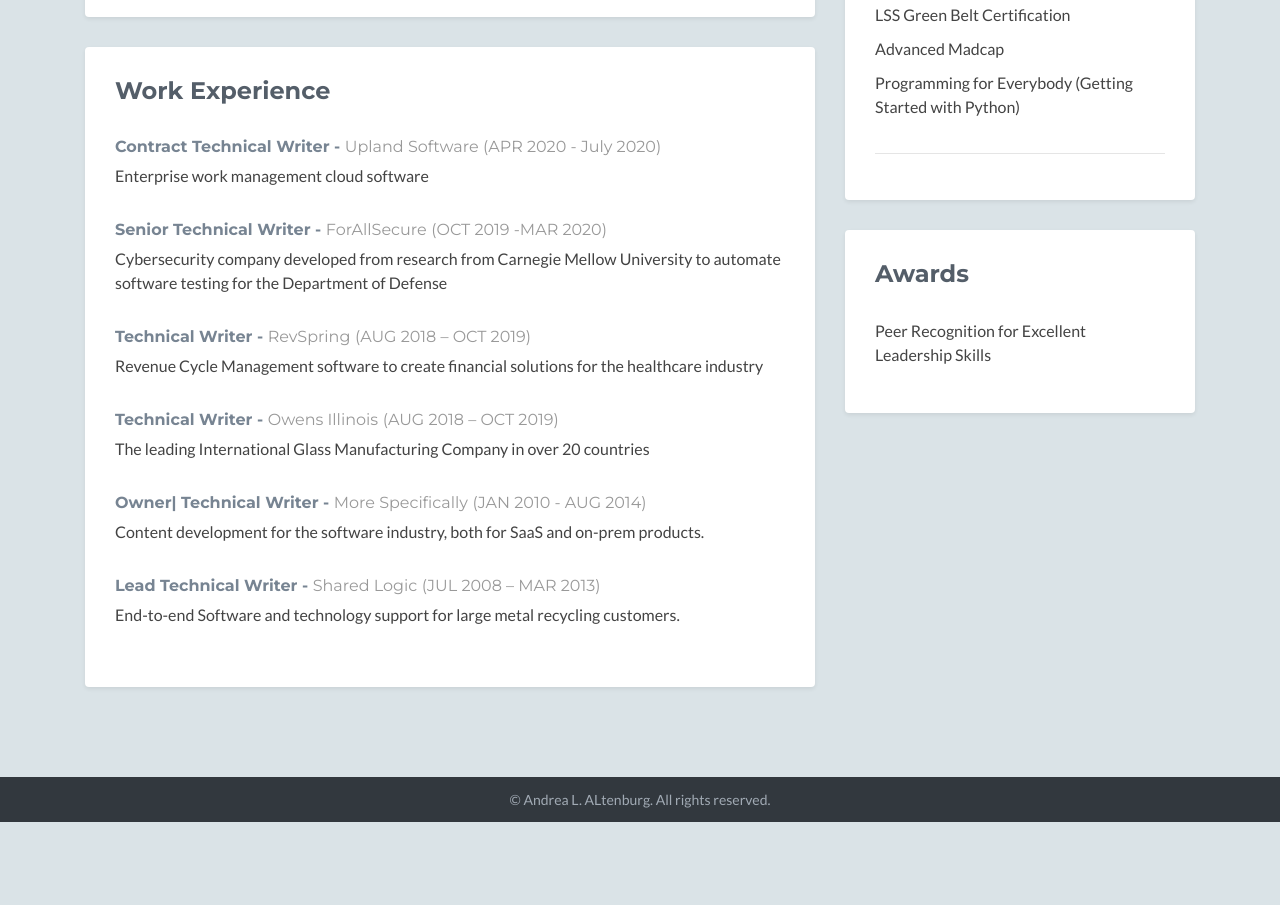
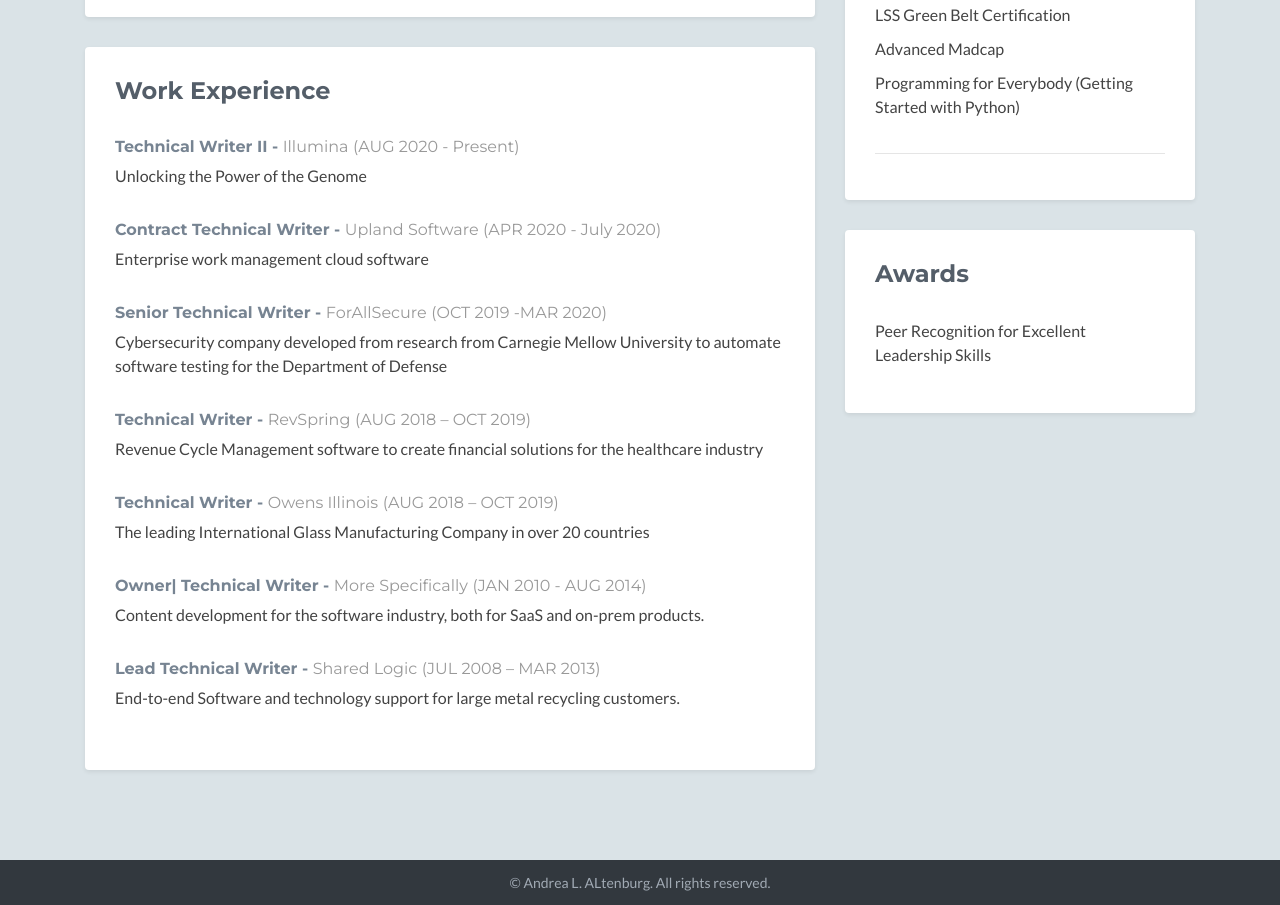
Before and after one commit to alaltenburg/andreaaltenburg, a plain HTML site: page index.html in a window 1280 px wide. Shown: the part 2314-3219 px from the top of the page. Before the commit the page ends 3136 px from the top, so only its background shows below. Drawn offline with nearby package versions, Linux system fonts and the light colour scheme; no server answers; some icons are missing.

Commit message:
added illumina work experience

```diff
--- a/index.html
+++ b/index.html
@@ -143,6 +143,10 @@
                     <div class="section-inner shadow-sm rounded">
                         <h2 class="heading">Work Experience</h2>
                         <div class="content">
+                          <div class="item">
+                              <h3 class="title">Technical Writer II - <span class="place">Illumina</a></span> <span class="year">(AUG 2020 - Present)</span></h3>
+                              <p>Unlocking the Power of the Genome</p>
+                          </div><!--//item-->
                             <div class="item">
                                 <h3 class="title">Contract Technical Writer - <span class="place">Upland Software</a></span> <span class="year">(APR 2020 - July 2020)</span></h3>
                                 <p>Enterprise work management cloud software</p>
```
